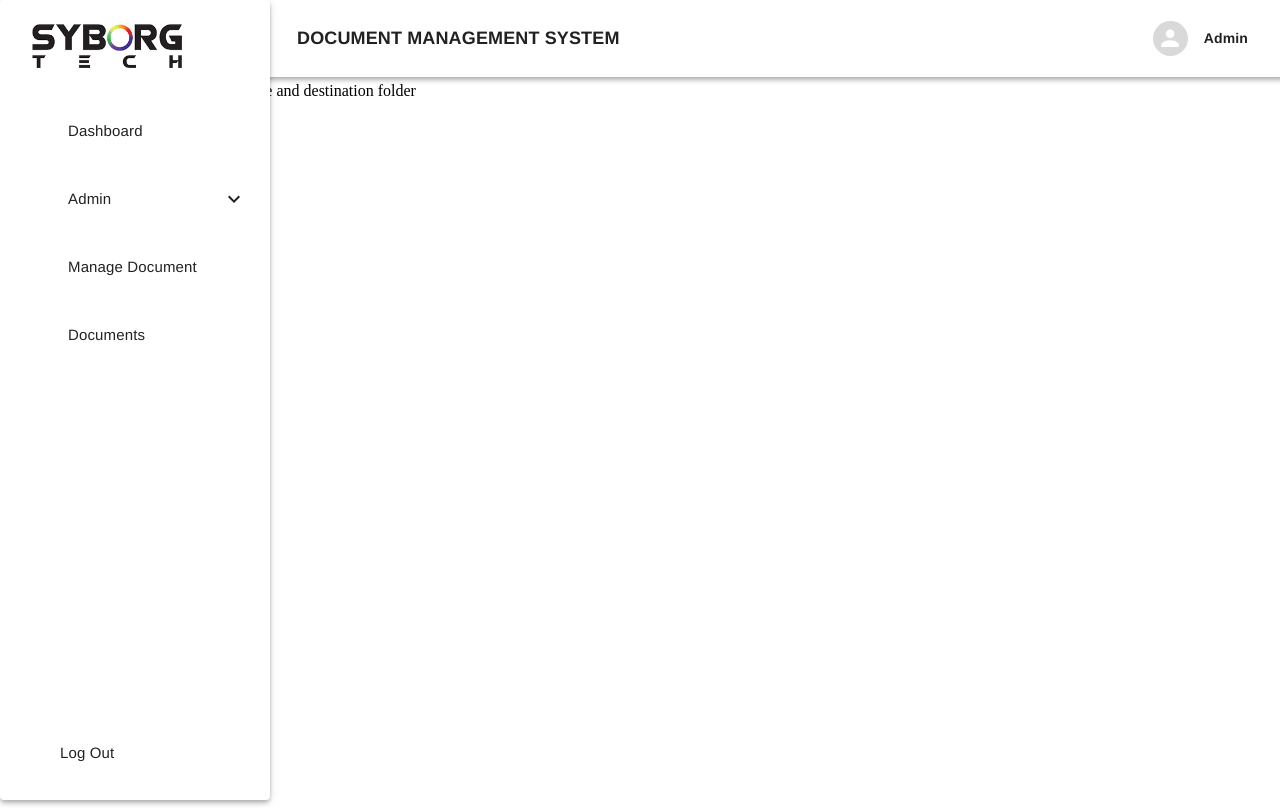
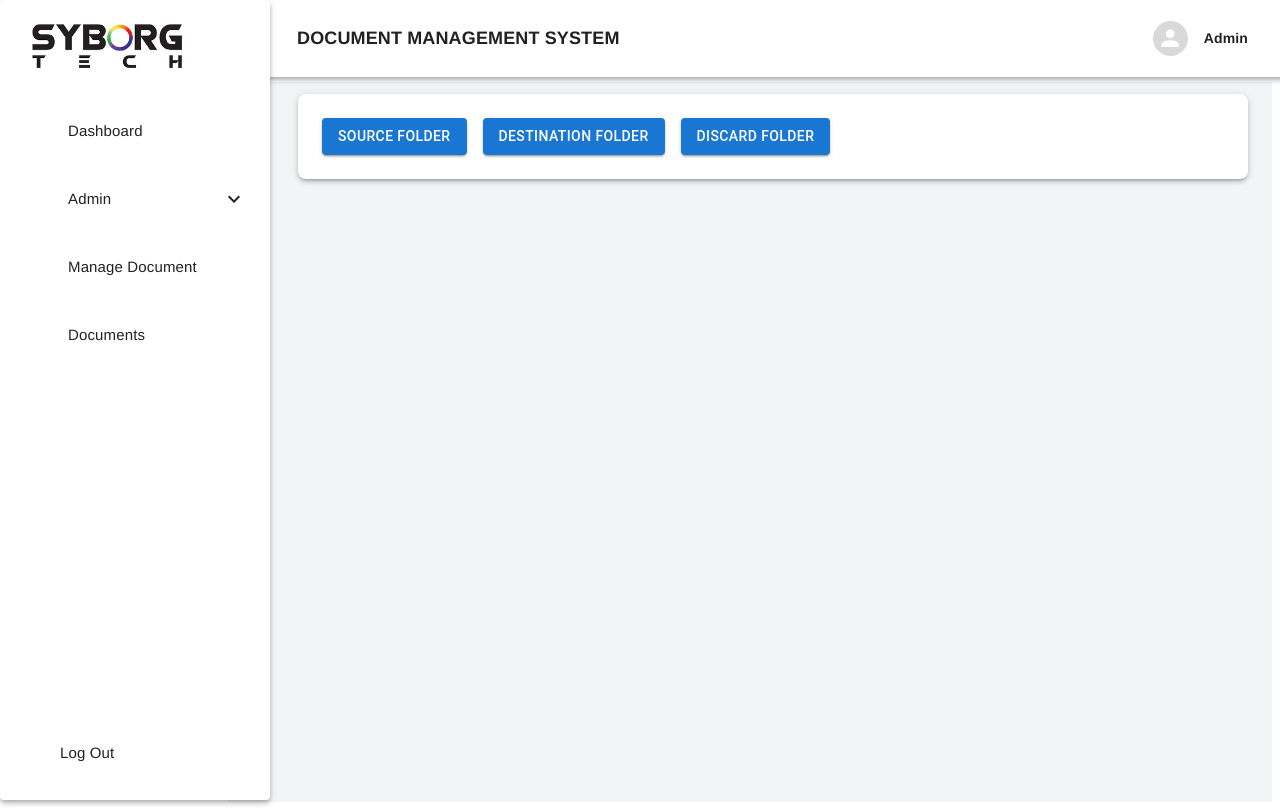
Before and after one commit to snehalku/Document-Management-System, a React (Vite) app: page /folders in a window 1280 px wide. Built offline with nearby package versions, Linux system fonts and the light colour scheme; some icons are missing.

Commit message:
in document add document name call name give search path of them , in folders component created source , destination and discsrd folder , in preview document give scroll bar & did some basic changes

```diff
--- a/src/Pages/Folders.jsx
+++ b/src/Pages/Folders.jsx
@@ -1,7 +1,261 @@
+// import React, { useState } from "react";
+// import {
+//   Grid,
+//   Card,
+//   CardContent,
+//   Typography,
+//   Button,
+//   Stack,
+//   Divider,
+//   Select,
+//   MenuItem,
+//   InputLabel,
+//   FormControl,
+//   Box,
+//   Paper,
+// } from "@mui/material";
+
+// const Folders = () => {
+//   const [sourceDocs, setSourceDocs] = useState([
+//     { id: 1, name: "passport.pdf" },
+//     { id: 2, name: "aadhaar.jpg" },
+//     { id: 3, name: "pan.png" },
+//   ]);
+
+//   const [selectedDoc, setSelectedDoc] = useState(null);
+//   const [category, setCategory] = useState("");
+//   const [subCategory, setSubCategory] = useState("");
+
+//   const handleMove = () => {
+//     if (selectedDoc && category && subCategory) {
+//       console.log("Moved Document", {
+//         ...selectedDoc,
+//         category,
+//         subCategory,
+//       });
+
+//       setSourceDocs(prev => prev.filter(doc => doc.id !== selectedDoc.id));
+//       setSelectedDoc(null);
+//       setCategory("");
+//       setSubCategory("");
+//     }
+//   };
+
+//   return (
+//     <Box
+//     sx={{
+//       bgcolor: "#f2f4f5",
+//       display: "flex",
+//       justifyContent: "center",
+//     }}
+//   >
+//     <Box
+//       sx={{
+//         bgcolor: "#f2f4f5",
+//         minHeight: "90vh",
+//         width: "100%",
+//         py: 4,
+//         pl: "70px",
+//         pt: "12px",
+//         pr: "24px",
+//         boxSizing: "border-box",
+//         overflow: "hidden",
+//         position: "relative",
+//       }}
+//     >
+//       <Paper
+//         elevation={3}
+//         sx={{
+//           p: 3,
+//           borderRadius: 2,
+//           bgcolor: "#ffffff",
+//           mb: 4,
+//         }}
+//       >
+//     <Grid container spacing={4}>
+//       {/* Source Folder */}
+//       <Grid item xs={12} md={6}>
+//         <Card variant="outlined" sx={{ height: '100%' }}>
+//           <CardContent>
+//             <Typography variant="h6" gutterBottom>📂 Source Folder</Typography>
+//             <Divider sx={{ mb: 2 }} />
+//             <Stack spacing={1}>
+//               {sourceDocs.length === 0 && (
+//                 <Typography>No documents in source folder.</Typography>
+//               )}
+//               {sourceDocs.map((doc) => (
+//                 <Box
+//                   key={doc.id}
+//                   sx={{
+//                     display: "flex",
+//                     justifyContent: "space-between",
+//                     alignItems: "center",
+//                     border: "1px solid #ccc",
+//                     borderRadius: 1,
+//                     p: 1,
+//                   }}
+//                 >
+//                   <Typography>{doc.name}</Typography>
+//                   <Button
+//                     size="small"
+//                     variant="contained"
+//                     onClick={() => setSelectedDoc(doc)}
+//                   >
+//                     Select
+//                   </Button>
+//                 </Box>
+//               ))}
+//             </Stack>
+//           </CardContent>
+//         </Card>
+//       </Grid>
+
+//       {/* Destination Folder */}
+//       <Grid item xs={12} md={6}>
+//         <Card variant="outlined" sx={{ height: '100%' }}>
+//           <CardContent>
+//             <Typography variant="h6" gutterBottom>📁 Destination Folder</Typography>
+//             <Divider sx={{ mb: 2 }} />
+//             {selectedDoc ? (
+//               <Box>
+//                 <Typography mb={2}>
+//                   Moving: <strong>{selectedDoc.name}</strong>
+//                 </Typography>
+
+//                 <FormControl fullWidth sx={{ mb: 2 }}>
+//                   <InputLabel>Category</InputLabel>
+//                   <Select
+//                     value={category}
+//                     label="Category"
+//                     onChange={(e) => setCategory(e.target.value)}
+//                   >
+//                     <MenuItem value="KYC">KYC</MenuItem>
+//                     <MenuItem value="Finance">Finance</MenuItem>
+//                     <MenuItem value="HR">HR</MenuItem>
+//                   </Select>
+//                 </FormControl>
+
+//                 <FormControl fullWidth sx={{ mb: 2 }}>
+//                   <InputLabel>Sub Category</InputLabel>
+//                   <Select
+//                     value={subCategory}
+//                     label="Sub Category"
+//                     onChange={(e) => setSubCategory(e.target.value)}
+//                   >
+//                     <MenuItem value="ID Proof">ID Proof</MenuItem>
+//                     <MenuItem value="Address Proof">Address Proof</MenuItem>
+//                     <MenuItem value="Tax Doc">Tax Doc</MenuItem>
+//                   </Select>
+//                 </FormControl>
+
+//                 <Button
+//                   variant="contained"
+//                   fullWidth
+//                   onClick={handleMove}
+//                   disabled={!category || !subCategory}
+//                 >
+//                   Confirm Move
+//                 </Button>
+//               </Box>
+//             ) : (
+//               <Typography>Select a document from Source folder.</Typography>
+//             )}
+//           </CardContent>
+//         </Card>
+//       </Grid>
+//     </Grid>
+//     </Paper>
+//     </Box>
+//     </Box>
+//   );
+// };
+
+// export default Folders;
+
 import React from "react";
+import { Button, Box, Paper } from "@mui/material";
 
 const Folders = () => {
-  return <div>Source and destination folder</div>;
+  const handleFolderSource = (e) => {
+    const files = Array.from(e.target.files);
+    if (files.length > 0) {
+      console.log("📁 Source Folder Selected:");
+      console.log(files);
+    }
+  };
+
+  const handleFolderDestination = (e) => {
+    const files = Array.from(e.target.files);
+    if (files.length > 0) {
+      console.log("📁 Destination Folder Selected:");
+      console.log(files);
+    }
+  };
+
+  const handleFolderDiscard = (e) => {
+    const files = Array.from(e.target.files);
+    if (files.length > 0) {
+      console.log("📁 Discard Folder Selected:");
+      console.log(files);
+    }
+  };
+
+  return (
+    <Box sx={{ bgcolor: "#f2f4f5", display: "flex", justifyContent: "center" }}>
+      <Box
+        sx={{
+          bgcolor: "#f2f4f5",
+          minHeight: "90vh",
+          width: "100%",
+          py: 4,
+          pl: "70px",
+          pt: "12px",
+          pr: "24px",
+          boxSizing: "border-box",
+          overflow: "hidden",
+          position: "relative",
+        }}
+      >
+        <Paper elevation={3} sx={{ p: 3, borderRadius: 2, bgcolor: "#ffffff", mb: 4 }}>
+          <Button variant="contained" component="label" sx={{ mr: 2 }}>
+            Source Folder
+            <input
+              type="file"
+              webkitdirectory="true"
+              directory=""
+              multiple
+              hidden
+              onChange={handleFolderSource}
+            />
+          </Button>
+
+          <Button variant="contained" component="label" sx={{ mr: 2 }}>
+            Destination Folder
+            <input
+              type="file"
+              webkitdirectory="true"
+              directory=""
+              multiple
+              hidden
+              onChange={handleFolderDestination}
+            />
+          </Button>
+
+          <Button variant="contained" component="label">
+            Discard Folder
+            <input
+              type="file"
+              webkitdirectory="true"
+              directory=""
+              multiple
+              hidden
+              onChange={handleFolderDiscard}
+            />
+          </Button>
+        </Paper>
+      </Box>
+    </Box>
+  );
 };
 
 export default Folders;
--- a/src/Pages/previewDocument.jsx
+++ b/src/Pages/previewDocument.jsx
@@ -681,6 +681,8 @@ const PreviewKycPage = () => {
         pr: "24px",
         boxSizing: "border-box",
         overflow: "hidden",
+        position: "relative",
+        // minHeight: "400vh",
       }}
     >
       <Typography variant="h5" fontWeight="bold" mb={1}>
@@ -804,7 +806,7 @@ const PreviewKycPage = () => {
                           <TextField
                             variant="standard"
                             size="small"
-                            value={columnSearch.firstName}
+                            value={columnSearch.id}
                             onChange={(e) => {
                               const value = e.target.value;
                               setColumnSearch((prev) => ({
@@ -813,13 +815,14 @@ const PreviewKycPage = () => {
                               }));
                               const query = value.toLowerCase();
                               const filtered = mockCustomerDocs.filter((doc) =>
-                                doc.id.toLowerCase().includes(query)
+                                String(doc.id).toLowerCase().includes(query)
                               );
                               setSearchResults(filtered);
                             }}
                             placeholder="Search Customer ID"
                           />
                         )}
+
                       </TableCell>
                       <TableCell>
                         <Box display="flex" alignItems="center">
@@ -1017,8 +1020,8 @@ const PreviewKycPage = () => {
         sx={{
           p: 2,
           borderRadius: 2,
-          // height: '80vh',
-          // overflow: 'auto'
+          height: '100vh',
+          overflow: 'auto'
         }}
       >
         <Grid container spacing={2}>
```
Also changed, not shown: src/Pages/Documents.jsx (+36 -9 lines).
